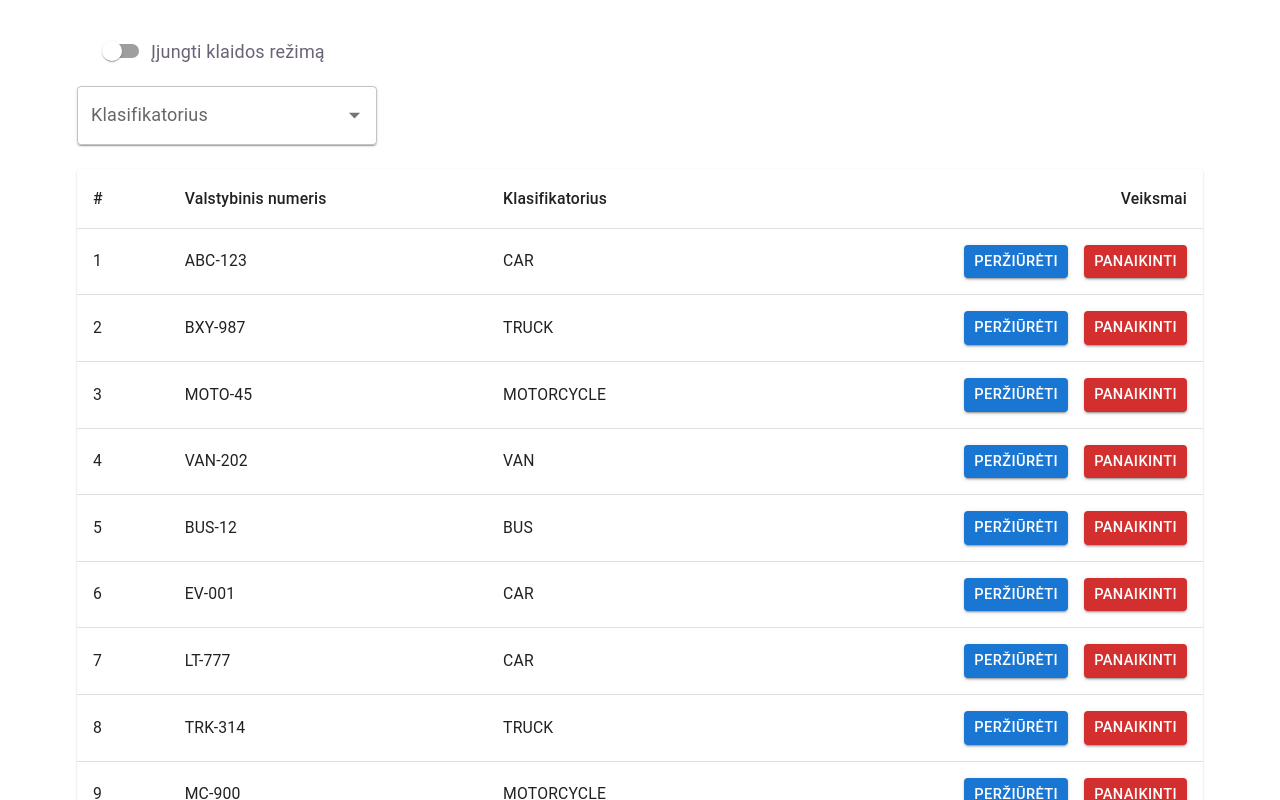
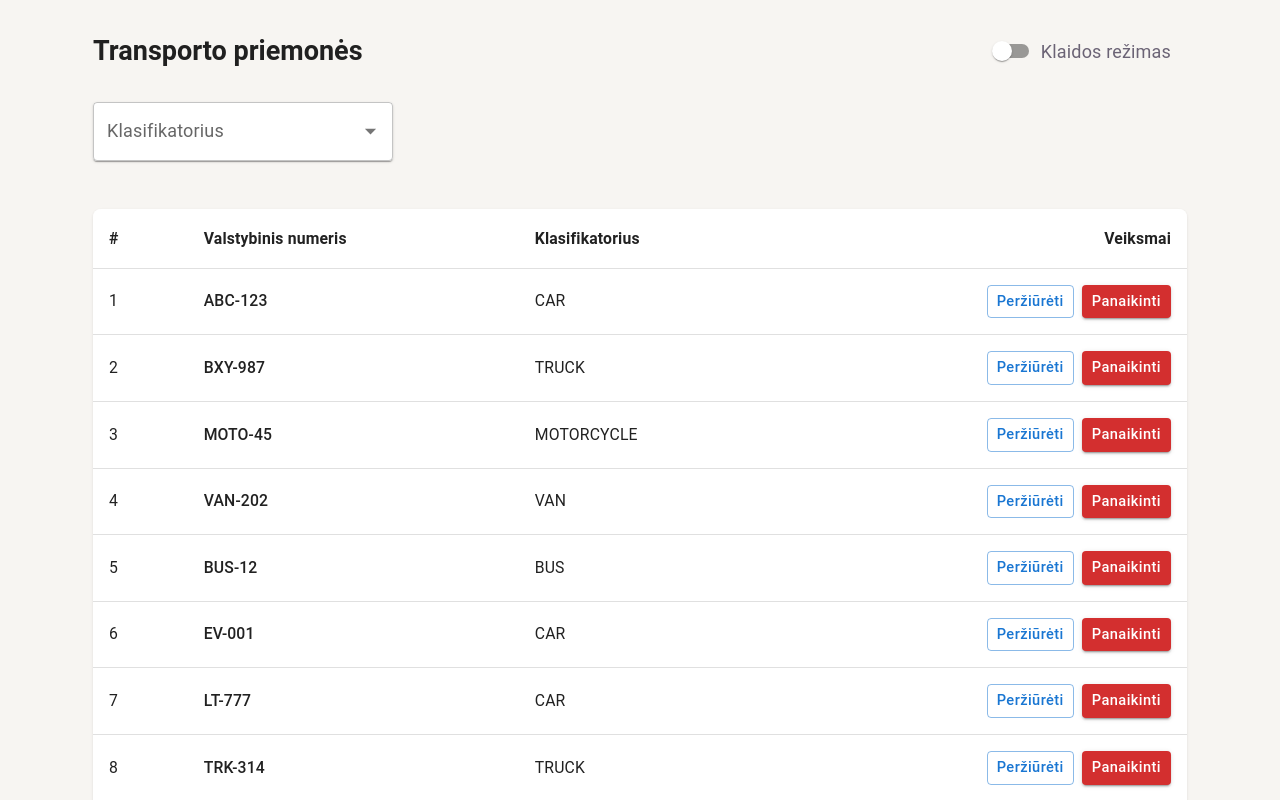
Before and after one commit to augustasja/regitra, a React (Vite) app: page / in a window 1280 px wide. Shown: the top 800 px of the page. Built offline with nearby package versions, Linux system fonts and the light colour scheme.

Commit message:
chore: "finishing touches"

```diff
--- a/src/App.tsx
+++ b/src/App.tsx
@@ -1,7 +1,13 @@
 import { useQuery } from "@tanstack/react-query";
 import { getVechicleList } from "./services/store";
 import { GET_VECHICLE_LIST } from "./lib/query-keys";
-import { Box, CircularProgress, FormControlLabel, Switch } from "@mui/material";
+import {
+  Box,
+  CircularProgress,
+  FormControlLabel,
+  Switch,
+  Typography,
+} from "@mui/material";
 import { useFailToggleContext } from "./providers/FailToggleProvider";
 
 import VechicleTable from "./components/VechicleTable/VechicleTable";
@@ -10,48 +16,67 @@ import FilterDropdown from "./components/FilterDropdown/FilterDropdown";
 function App() {
   const { fail, setFail } = useFailToggleContext();
 
-  const { data, isLoading, isError, error } = useQuery({
+  const { data, isLoading } = useQuery({
     queryKey: GET_VECHICLE_LIST,
     queryFn: () => getVechicleList(),
     retry: false,
   });
 
   if (isLoading) {
-    return <CircularProgress aria-label="Loading…" />;
-  }
-
-  if (isError) {
-    return <p>Error loading vehicles: {(error as Error).message}</p>;
+    return (
+      <Box
+        sx={{
+          display: "flex",
+          justifyContent: "center",
+          alignItems: "center",
+          minHeight: "100vh",
+        }}
+      >
+        <CircularProgress aria-label="Loading…" />
+      </Box>
+    );
   }
 
   return (
-    <Box component="section" sx={{ paddingY: 4 }}>
+    <Box component="section" sx={{ py: 4, px: 2 }}>
       {data && data.length > 0 ? (
         <>
           <Box
-            component={"div"}
             sx={{
-              marginBottom: 2,
+              mb: 4,
+              display: "flex",
+              alignItems: "center",
+              justifyContent: "space-between",
+              gap: 2,
             }}
           >
+            <Typography
+              variant="h5"
+              sx={{ fontWeight: 600, color: "text.primary" }}
+            >
+              Transporto priemonės
+            </Typography>
             <FormControlLabel
-              sx={{
-                marginLeft: 2,
-              }}
               control={
                 <Switch
                   checked={fail}
                   onChange={(e) => setFail(e.target.checked)}
                 />
               }
-              label="Įjungti klaidos režimą"
+              label="Klaidos režimas"
             />
           </Box>
-          <FilterDropdown />
+          <Box sx={{ mb: 3 }}>
+            <FilterDropdown />
+          </Box>
           <VechicleTable rows={data} />
         </>
       ) : (
-        <p>No vehicles found.</p>
+        <Box sx={{ py: 4, textAlign: "center" }}>
+          <Typography color="text.secondary">
+            Nerasta transporto priemonių.
+          </Typography>
+        </Box>
       )}
     </Box>
   );
--- a/src/components/FilterDropdown/FilterDropdown.tsx
+++ b/src/components/FilterDropdown/FilterDropdown.tsx
@@ -12,18 +12,13 @@ import { useTableFilters } from "../../hooks/useTableFilters";
 const FilterDropdown = () => {
   const { search, setSearch } = useTableFilters();
 
-  const {
-    data: classificators,
-    isLoading,
-    isError,
-    error,
-  } = useQuery({
+  const { data: classificators, isLoading } = useQuery({
     queryKey: GET_CLASIFICATORS,
     queryFn: () => getClassificators(),
   });
 
   if (isLoading) {
-    return <CircularProgress aria-label="Loading…" />;
+    return <CircularProgress aria-label="Loading…" size={24} />;
   }
 
   return (
--- a/src/components/VechicleInfoModal/VechicleInfoModal.tsx
+++ b/src/components/VechicleInfoModal/VechicleInfoModal.tsx
@@ -1,5 +1,4 @@
 import { Box, Modal, Typography, IconButton, Divider } from "@mui/material";
-
 import CloseIcon from "@mui/icons-material/Close";
 
 import type { VechicleInfo } from "../../lib/types";
@@ -29,7 +28,7 @@ const VechicleInfoModal = ({ open, onClose, data }: Props) => {
           color: "text.primary",
           borderRadius: 2,
           boxShadow: 24,
-          p: 3,
+          p: 4,
           outline: "none",
         }}
       >
@@ -37,7 +36,7 @@ const VechicleInfoModal = ({ open, onClose, data }: Props) => {
           aria-label="close"
           onClick={onClose}
           sx={{ position: "absolute", right: 8, top: 8 }}
-          size="large"
+          size="small"
         >
           <CloseIcon />
         </IconButton>
@@ -46,25 +45,27 @@ const VechicleInfoModal = ({ open, onClose, data }: Props) => {
           id="modal-modal-make"
           variant="h6"
           component="h2"
-          sx={{ mb: 1, fontWeight: 600 }}
+          sx={{ mb: 2, fontWeight: 700, color: "var(--accent)" }}
         >
           {data.make}
         </Typography>
 
-        <Divider sx={{ mb: 2 }} />
+        <Divider sx={{ mb: 3 }} />
 
-        <Typography id="modal-modal-model" sx={{ mt: 0.5 }}>
-          <strong>Modelis:</strong> {data.model}
-        </Typography>
-        <Typography id="modal-modal-year" sx={{ mt: 1 }}>
-          <strong>Metai:</strong> {data.year}
-        </Typography>
-        <Typography id="modal-modal-registration-number" sx={{ mt: 1 }}>
-          <strong>Valstybinis numeris:</strong> {data.regNr}
-        </Typography>
-        <Typography id="modal-modal-code" sx={{ mt: 1 }}>
-          <strong>Klasifikatorius:</strong> {data.code}
-        </Typography>
+        <Box sx={{ display: "grid", gap: 2 }}>
+          <Typography sx={{ display: "flex", justifyContent: "space-between" }}>
+            <span style={{ fontWeight: 600 }}>Modelis:</span> {data.model}
+          </Typography>
+          <Typography sx={{ display: "flex", justifyContent: "space-between" }}>
+            <span style={{ fontWeight: 600 }}>Metai:</span> {data.year}
+          </Typography>
+          <Typography sx={{ display: "flex", justifyContent: "space-between" }}>
+            <span style={{ fontWeight: 600 }}>Valstybinis numeris:</span> {data.regNr}
+          </Typography>
+          <Typography sx={{ display: "flex", justifyContent: "space-between" }}>
+            <span style={{ fontWeight: 600 }}>Klasifikatorius:</span> {data.code}
+          </Typography>
+        </Box>
       </Box>
     </Modal>
   );
--- a/src/components/VechicleTable/VechicleTable.tsx
+++ b/src/components/VechicleTable/VechicleTable.tsx
@@ -1,4 +1,4 @@
-import { lazy } from "react";
+import { lazy, useEffect } from "react";
 import { Suspense, useMemo } from "react";
 
 import Table from "@mui/material/Table";
@@ -8,6 +8,7 @@ import TableContainer from "@mui/material/TableContainer";
 import TableHead from "@mui/material/TableHead";
 import TableRow from "@mui/material/TableRow";
 import Paper from "@mui/material/Paper";
+import { Typography, Box } from "@mui/material";
 import VechicleTableListItem from "./VechicleTableListItem";
 
 import useVechicles from "../../hooks/useVechicles";
@@ -25,7 +26,6 @@ type Props = {
 
 const VechicleTable = ({ rows }: Props) => {
   const { search } = useTableFilters();
-
   const { fail } = useFailToggleContext();
 
   const {
@@ -36,6 +36,14 @@ const VechicleTable = ({ rows }: Props) => {
     setSelectedVehicleId,
     setDeletingVehicleId,
   } = useVechicles(fail);
+
+  const { isError } = getVechicle;
+
+  useEffect(() => {
+    if (isError) {
+      setSelectedVehicleId(null);
+    }
+  }, [isError, setSelectedVehicleId]);
 
   const handleOnRemove = (id: number) => {
     setDeletingVehicleId(id);
@@ -55,6 +63,8 @@ const VechicleTable = ({ rows }: Props) => {
       sx={{
         width: "100%",
         overflow: "hidden",
+        borderRadius: 2,
+        boxShadow: "0 1px 3px 0 rgb(0 0 0 / 0.1)",
       }}
     >
       <TableContainer
@@ -65,17 +75,21 @@ const VechicleTable = ({ rows }: Props) => {
       >
         <Table stickyHeader aria-label="sticky table">
           <TableHead>
-            <TableRow>
-              <TableCell>#</TableCell>
-              <TableCell>Valstybinis numeris</TableCell>
-              <TableCell>Klasifikatorius</TableCell>
-              <TableCell align="right">Veiksmai</TableCell>
+            <TableRow sx={{ backgroundColor: "var(--code-bg)" }}>
+              <TableCell sx={{ fontWeight: 600 }}>#</TableCell>
+              <TableCell sx={{ fontWeight: 600 }}>
+                Valstybinis numeris
+              </TableCell>
+              <TableCell sx={{ fontWeight: 600 }}>Klasifikatorius</TableCell>
+              <TableCell align="right" sx={{ fontWeight: 600 }}>
+                Veiksmai
+              </TableCell>
             </TableRow>
           </TableHead>
           <TableBody>
             {filteredRows.map((row) => {
               const isViewing =
-                getVechicle.isLoading && selectedVehicleId === row.id;
+                getVechicle.isFetching && selectedVehicleId === row.id;
               const isDeleting =
                 deleteMutation.isPending && deletingVehicleId === row.id;
 
@@ -92,8 +106,12 @@ const VechicleTable = ({ rows }: Props) => {
             })}
             {filteredRows.length === 0 && (
               <TableRow>
-                <TableCell colSpan={4} align="center">
-                  Nėra transporto priemonių su šiuo klasifikatoriumi.
+                <TableCell colSpan={4}>
+                  <Box sx={{ py: 4, textAlign: "center" }}>
+                    <Typography color="text.secondary">
+                      Nėra transporto priemonių su šiuo klasifikatoriumi.
+                    </Typography>
+                  </Box>
                 </TableCell>
               </TableRow>
             )}
--- a/src/components/VechicleTable/VechicleTableListItem.tsx
+++ b/src/components/VechicleTable/VechicleTableListItem.tsx
@@ -1,5 +1,4 @@
 import { Box, Button } from "@mui/material";
-
 import TableCell from "@mui/material/TableCell";
 import TableRow from "@mui/material/TableRow";
 
@@ -12,6 +11,7 @@ type Props = {
   viewDisabled?: boolean;
   removeDisabled?: boolean;
 };
+
 const VechicleTableListItem = ({
   row,
   onView,
@@ -20,26 +20,32 @@ const VechicleTableListItem = ({
   removeDisabled,
 }: Props) => {
   return (
-    <TableRow key={row.id}>
-      {/* Arba index + 1, jei nenorim exposint id */}
+    <TableRow
+      key={row.id}
+      sx={{
+        "&:hover": { backgroundColor: "var(--accent-bg)" },
+        transition: "background-color 0.2s",
+      }}
+    >
       <TableCell>{row.id}</TableCell>
-      <TableCell>{row.regNr}</TableCell>
+      <TableCell sx={{ fontWeight: 500 }}>{row.regNr}</TableCell>
       <TableCell>{row.code}</TableCell>
       <TableCell align="right">
         <Box
           sx={{
             display: "flex",
-            gap: 2,
+            gap: 1,
             justifyContent: "flex-end",
             flexWrap: "wrap",
           }}
         >
           <Button
-            variant="contained"
+            variant="outlined"
             size="small"
             onClick={() => onView(row.id)}
             disabled={viewDisabled}
             loading={viewDisabled}
+            sx={{ textTransform: "none", borderRadius: 1 }}
           >
             Peržiūrėti
           </Button>
@@ -50,6 +56,7 @@ const VechicleTableListItem = ({
             onClick={() => onRemove(row.id)}
             disabled={removeDisabled}
             loading={removeDisabled && !viewDisabled}
+            sx={{ textTransform: "none", borderRadius: 1 }}
           >
             Panaikinti
           </Button>
--- a/src/index.css
+++ b/src/index.css
@@ -1,10 +1,9 @@
 :root {
   --text: #6b6375;
   --text-h: #08060d;
-  --bg: #fff;
+  --bg: #f7f5f2;
   --border: #e5e4e7;
-  --code-bg: #f4f3ec;
-  --accent: #aa3bff;
+  --accent: #a162df;
   --accent-bg: rgba(170, 59, 255, 0.1);
   --accent-border: rgba(170, 59, 255, 0.5);
   --social-bg: rgba(244, 243, 236, 0.5);
@@ -30,14 +29,14 @@
   }
 }
 
-@media (prefers-color-scheme: dark) {
+/* @media (prefers-color-scheme: dark) {
   :root {
     --text: #9ca3af;
     --text-h: #f3f4f6;
     --bg: #16171d;
     --border: #2e303a;
     --code-bg: #1f2028;
-    --accent: #c084fc;
+    --accent: #a162df;
     --accent-bg: rgba(192, 132, 252, 0.15);
     --accent-border: rgba(192, 132, 252, 0.5);
     --social-bg: rgba(47, 48, 58, 0.5);
@@ -48,7 +47,7 @@
   #social .button-icon {
     filter: invert(1) brightness(2);
   }
-}
+} */
 
 #root {
   width: 1126px;
--- a/src/services/api.ts
+++ b/src/services/api.ts
@@ -8,7 +8,7 @@ export function mockGet<T>(
   return new Promise((resolve, reject) => {
     const timer = setTimeout(() => {
       if (fail) {
-        reject(new Error("Simulating API failure"));
+        reject(new Error("API fail simuliacija"));
       } else {
         resolve(data);
       }
@@ -35,7 +35,9 @@ export function mockGetById<T extends { id: number }>(
 
       if (!item || fail) {
         reject(
-          new Error(`Simulating API failure: Item with id ${id} not found`),
+          new Error(
+            `API fail simuliacija: Jeigu matomas modal, tai jis rodomas is cache`,
+          ),
         );
       } else {
         resolve(item);
@@ -59,9 +61,7 @@ export function mockDelete<T extends { id: number }>(
       const itemIndex = data.findIndex((x) => x.id === id);
 
       if (itemIndex === -1 || fail) {
-        reject(
-          new Error(`Simulating API failure: Item with id ${id} not found`),
-        );
+        reject(new Error(`API fail simuliacija`));
       } else {
         resolve(data[itemIndex]);
       }
```
